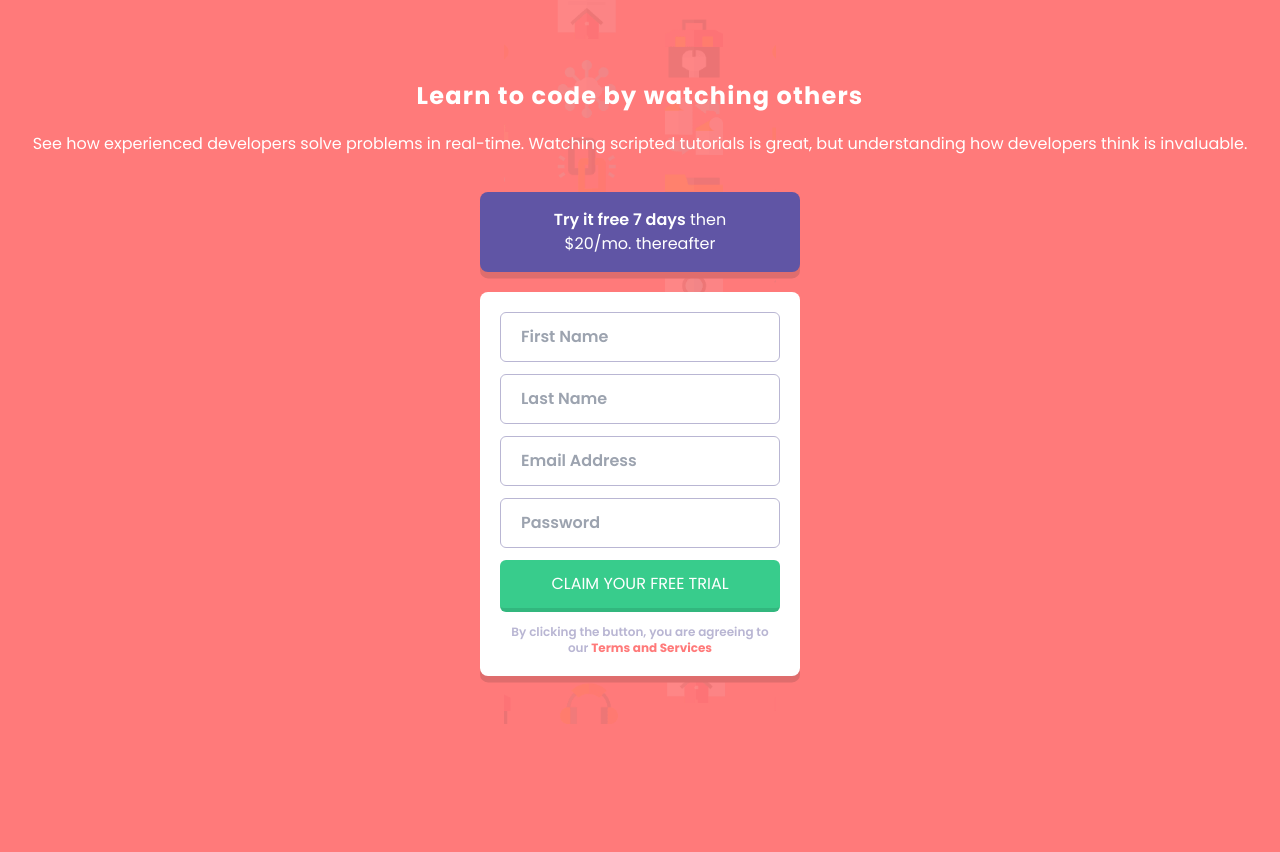
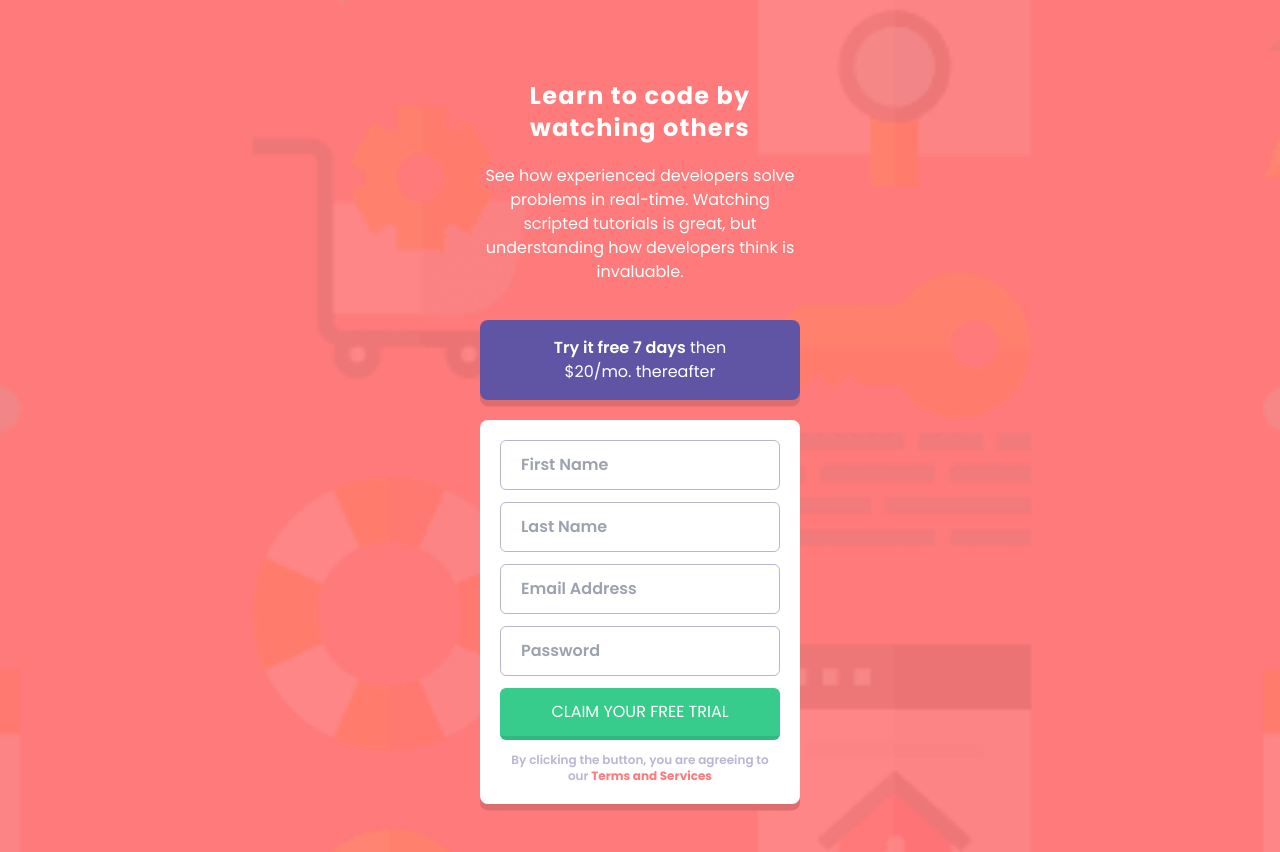
Before and after one commit to Abaljerind/intro-component-with-signup-form, a website: page index.html in a window 1280 px wide. Before the commit the page ends 800 px from the top, so only its background shows below. Drawn offline with Linux system fonts and the light colour scheme.

Commit message:
width for tablet done

```diff
--- a/index.html
+++ b/index.html
@@ -26,9 +26,9 @@
     <link rel="stylesheet" href="css/output.css" />
   </head>
   <body
-    class="bg-red bg-bgMobile bg-contain bg-clip-content bg-center bg-no-repeat"
+    class="bg-red bg-bgMobile bg-contain bg-clip-content bg-center bg-no-repeat sm:bg-cover"
   >
-    <section class="my-12 font-poppins">
+    <section class="my-12 font-poppins sm:mx-auto sm:w-[375px]">
       <article>
         <h1
           class="mt-20 px-10 text-center text-2xl font-bold tracking-wider text-white"
```
Also changed, not shown: css/output.css.
